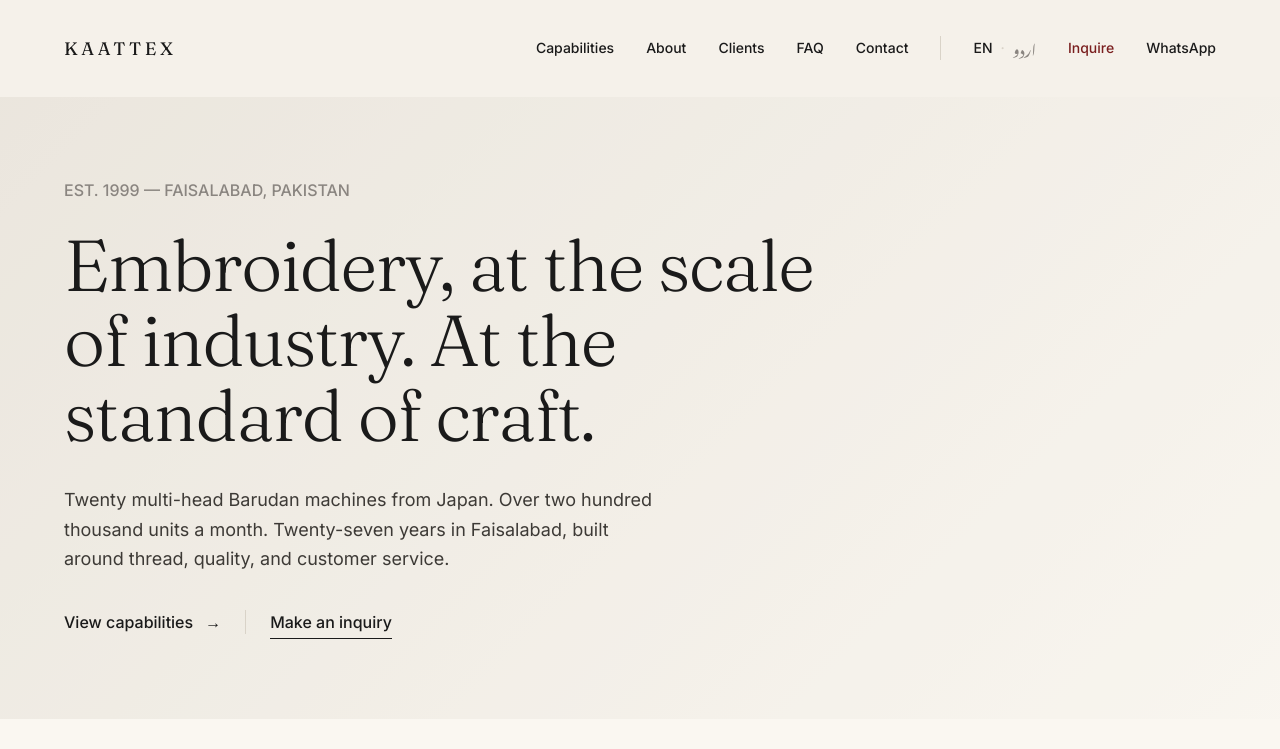
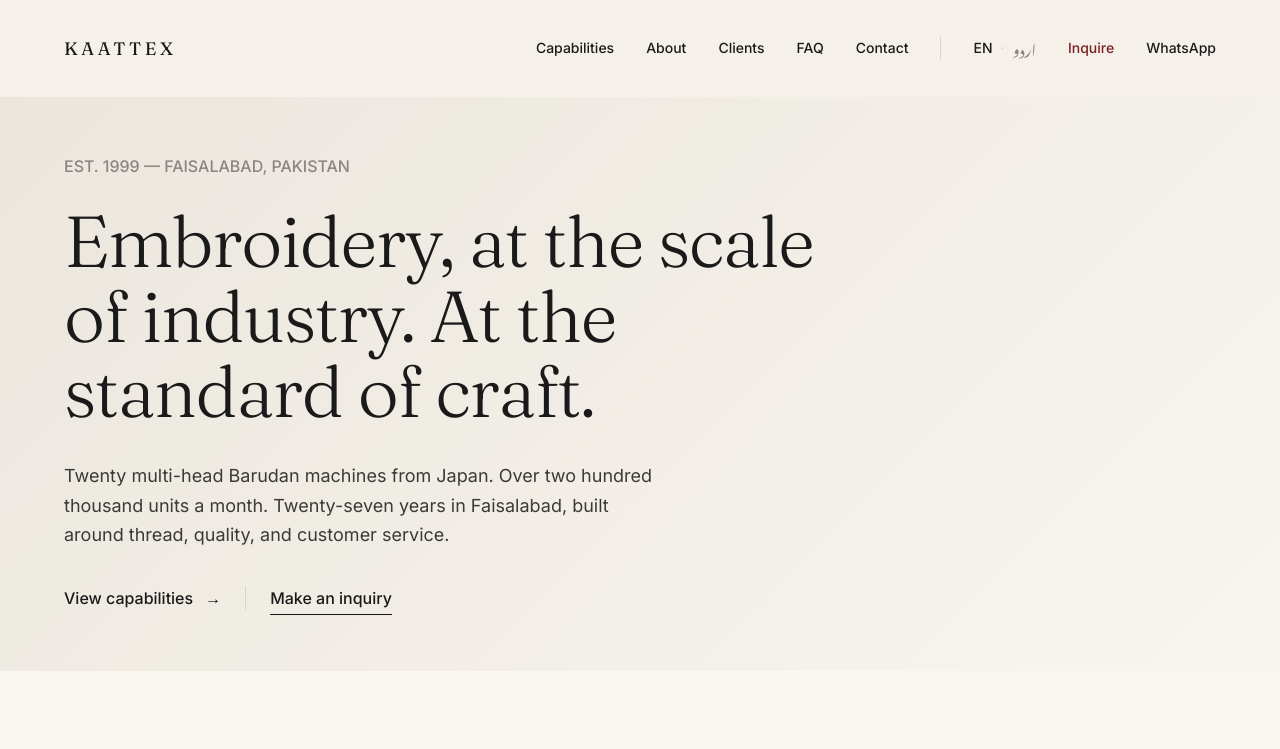
Before and after one commit to Azmah21/kaattex-website, a Next.js app: page / in a window 1280 px wide. Shown: the top 749 px of the page. Built offline with nearby package versions, Linux system fonts and the light colour scheme; no server answers; a web font is replaced by a local one.

Commit message:
Raise proof above the fold

```diff
--- a/components/sections/hero.tsx
+++ b/components/sections/hero.tsx
@@ -18,7 +18,7 @@ export function Hero({ hasHeroImage, locale }: HeroProps) {
   return (
     <section
       aria-labelledby="home-hero-title"
-      className="relative flex min-h-[64svh] items-end overflow-hidden sm:min-h-[68vh]"
+      className="relative flex min-h-[64svh] items-end overflow-hidden sm:min-h-[60vh] lg:min-h-[64vh]"
     >
       <div data-header-sentinel className="absolute left-0 top-0 h-px w-px" />
       {hasHeroImage ? (
@@ -36,7 +36,7 @@ export function Hero({ hasHeroImage, locale }: HeroProps) {
       )}
       <div className="absolute inset-0 bg-bone/30" aria-hidden="true" />
 
-      <Container className="relative z-10 py-10 sm:py-16 md:py-20">
+      <Container className="relative z-10 py-10 sm:py-12 md:py-14">
         <Reveal className="max-w-5xl">
           <Eyebrow>{home.hero.eyebrow}</Eyebrow>
           <h1
```
